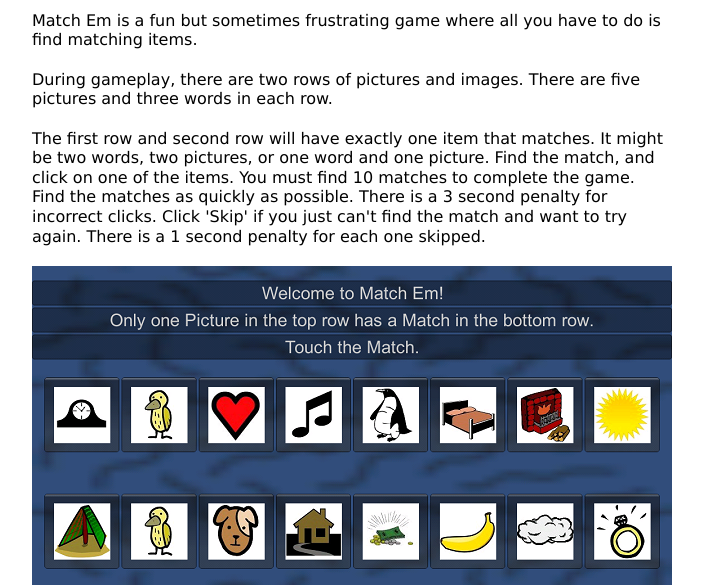
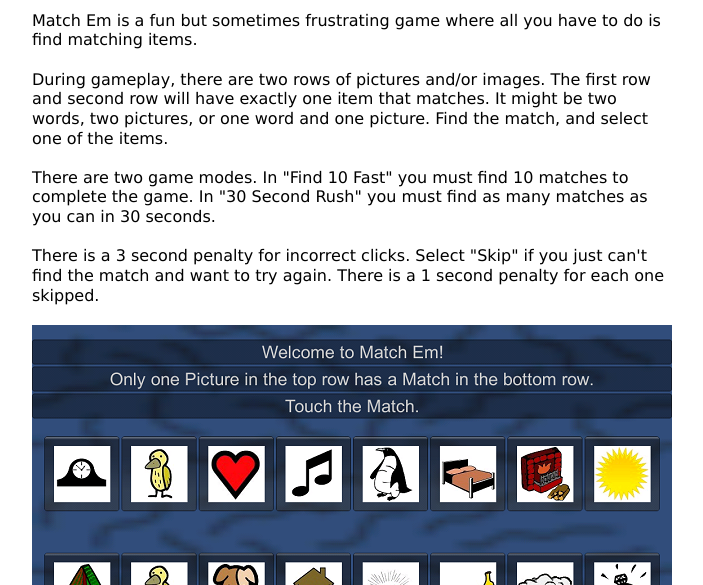
Before and after one commit to TomSnively/tomsnively.com, a plain HTML site: page html/matchem.html in a window 1280 px wide. Shown: the part 215-800 px from the top of the page, without its empty margins (288-991 px from the left). Drawn offline with Linux system fonts and the light colour scheme.

Commit message:
Updated Match Em text, and added embedded YouTube trailer video

```diff
--- a/html/matchem.html
+++ b/html/matchem.html
@@ -18,8 +18,9 @@
 
 <div>
 	<p>Match Em is a fun but sometimes frustrating game where all you have to do is find matching items.<br /><br /></p>
-	<p>During gameplay, there are two rows of pictures and images. There are five pictures and three words in each row.<br /><br /></p>
-	<p>The first row and second row will have exactly one item that matches. It might be two words, two pictures, or one word and one picture. Find the match, and click on one of the items. You must find 10 matches to complete the game. Find the matches as quickly as possible. There is a 3 second penalty for incorrect clicks. Click 'Skip' if you just can't find the match and want to try again. There is a 1 second penalty for each one skipped.<br /><br /></p>
+	<p>During gameplay, there are two rows of pictures and/or images. The first row and second row will have exactly one item that matches. It might be two words, two pictures, or one word and one picture. Find the match, and select one of the items.<br /><br /></p>
+	<p>There are two game modes. In "Find 10 Fast" you must find 10 matches to complete the game. In "30 Second Rush" you must find as many matches as you can in 30 seconds.<br /><br /></p>
+	<p>There is a 3 second penalty for incorrect clicks. Select "Skip" if you just can't find the match and want to try again. There is a 1 second penalty for each one skipped.<br /><br /></p>
 </div>
 
 <div>
@@ -48,6 +49,8 @@ The Linux version can be downloaded <a href="../games/matchemlinux.zip">here</a>
 
 <div style = "height: 2em;">  &nbsp;  </div>
 
+<iframe width="560" height="315" src="https://www.youtube.com/embed/3-DKL680YmQ" frameborder="0" allow="autoplay; encrypted-media" allowfullscreen></iframe>
+
 <div>
 	<a class = "languagelink"  href = "../">  tomsnively.com  </a>
 </div>
```
